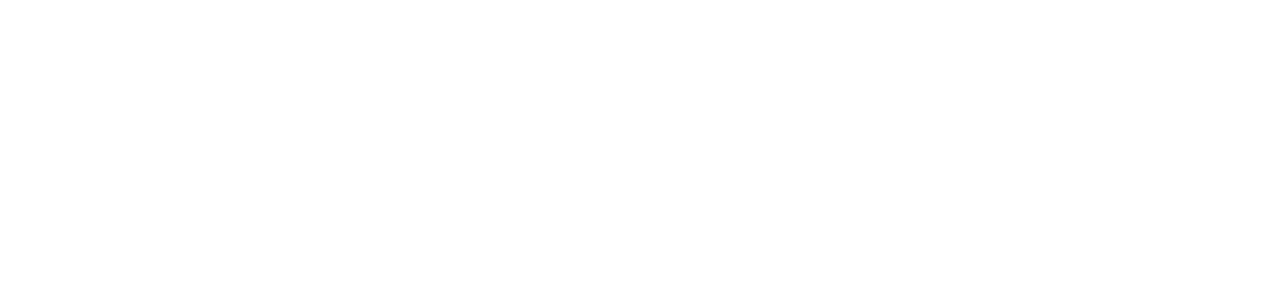
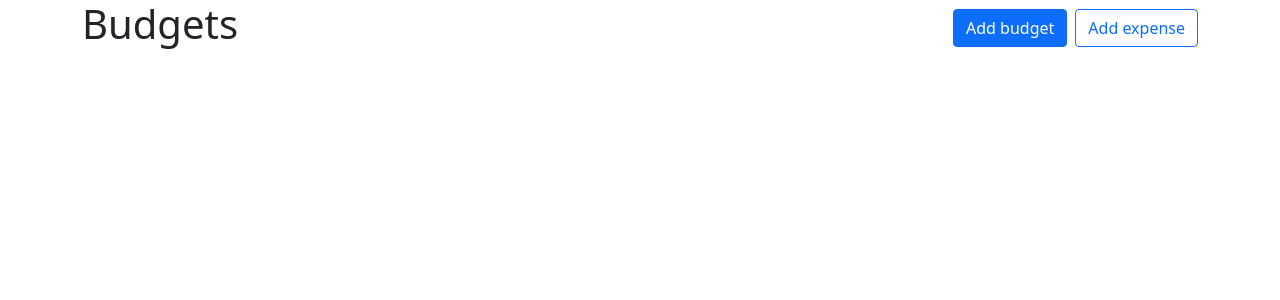
Before and after one commit to mutinhiri/React-CRUD, a React (Create React App) app in the folder crud/: page / in a window 1280 px wide. Shown: the top 300 px of the page. Built offline with nearby package versions, Linux system fonts and the light colour scheme.

Commit message:
Add buttons from react

```diff
--- a/crud/src/App.js
+++ b/crud/src/App.js
@@ -1,14 +1,15 @@
 import Container from 'react-bootstrap/Container'
-import { Stack } from 'react-bootstrap'
+import { Button, Stack } from 'react-bootstrap'
 
 function App() {
   return (
     <div className="App">
      <Container>
         <Stack direction='horizontal' gap="2" className="mb-4" >
-
+          <h1 className='me-auto'>Budgets</h1>
+          <Button variant='primary'>Add budget</Button>
+          <Button variant='outline-primary'>Add expense</Button>
         </Stack>
-
       </Container>
 
     </div>
```
